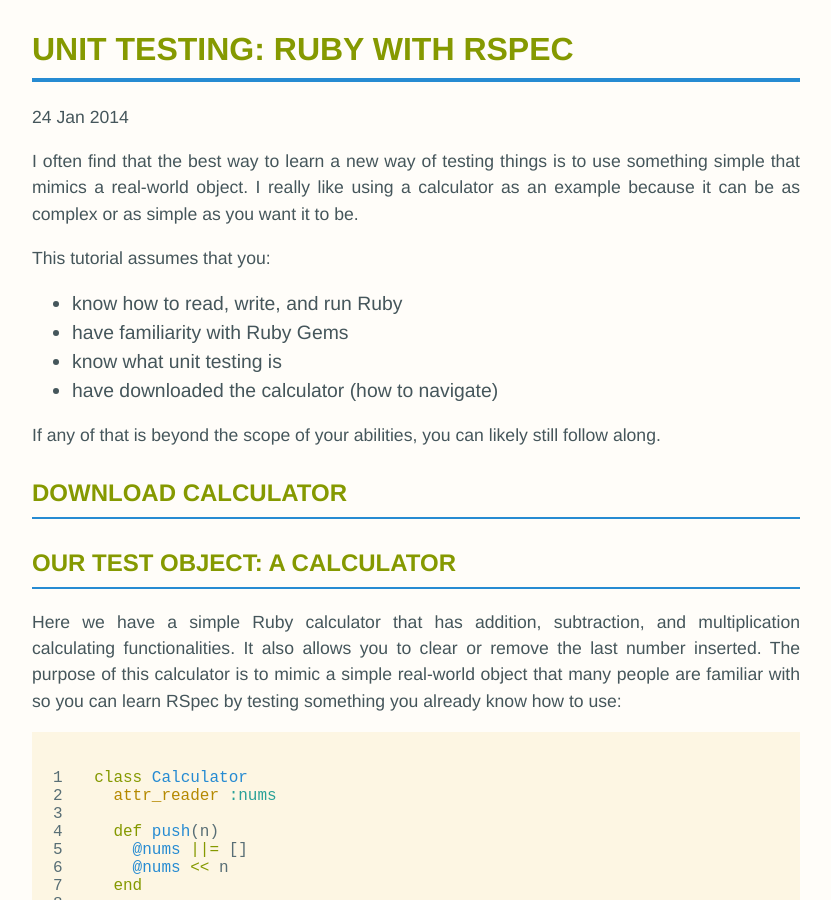
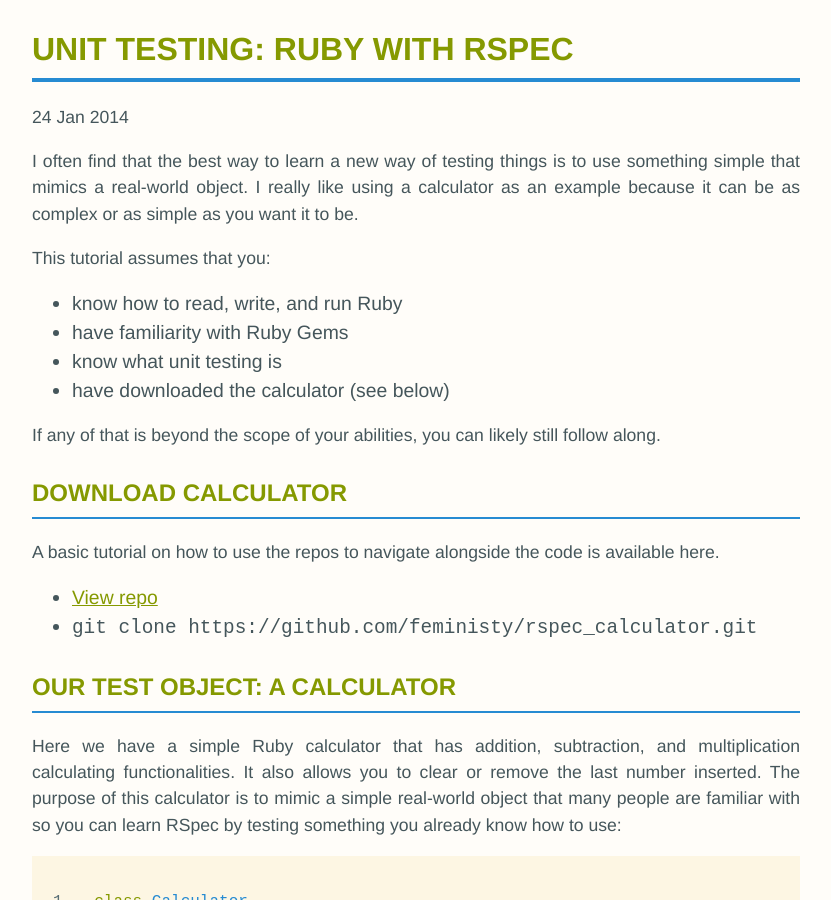
Before and after one commit to feministy/testing, a Jekyll site: the page built from _posts/2014-01-24-ruby-rspec.md, in a window 1280 px wide and 900 px high. Shown: the whole window, without its empty margins (224-1055 px from the left). Built offline with Jekyll 4.4.1, drawn with Linux system fonts in a browser that asks for light colours; Markdown is read by kramdown in place of the engine named in the settings; some of the changed text lies outside the part shown.

Commit message:
post on using branches, update testing post

```diff
--- a/_posts/2014-01-24-ruby-rspec.md
+++ b/_posts/2014-01-24-ruby-rspec.md
@@ -12,11 +12,16 @@
 * know how to read, write, and run Ruby
 * have familiarity with Ruby Gems
 * know what unit testing is
-* have downloaded the calculator (how to navigate)
+* have downloaded the calculator (see below)
 
 If any of that is beyond the scope of your abilities, you can likely still follow along.
 
 ## Download calculator
+
+A basic tutorial on how to use the repos to navigate alongside the code is available here.
+
+* [View repo](https://github.com/feministy/rspec_calculator)
+* `git clone https://github.com/feministy/rspec_calculator.git`
 
 ## Our test object: a calculator
 
```
Also changed, not shown: other parts of _posts/2014-01-24-ruby-rspec.md (+4 -2 lines), _posts/2014-01-29-using-github-branches.md (added, +33 -0 lines).
